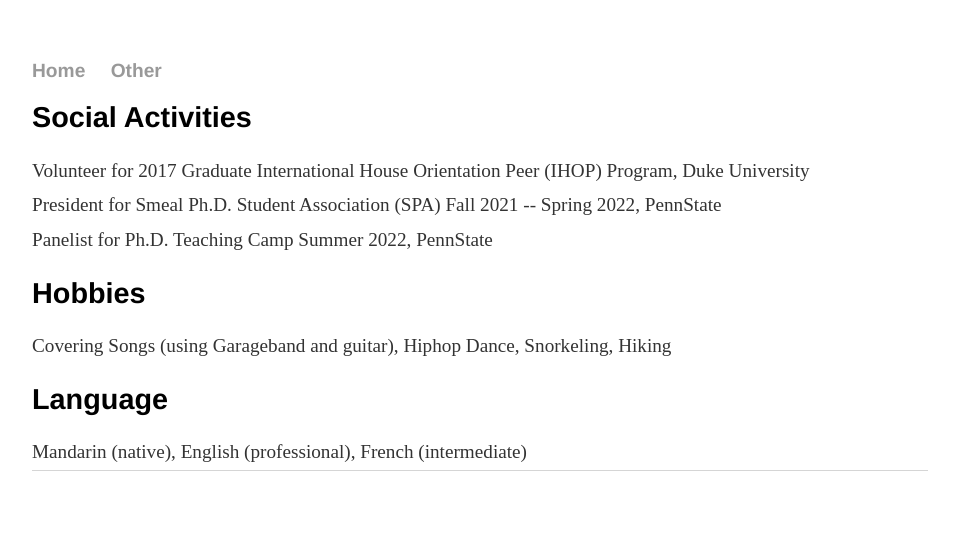
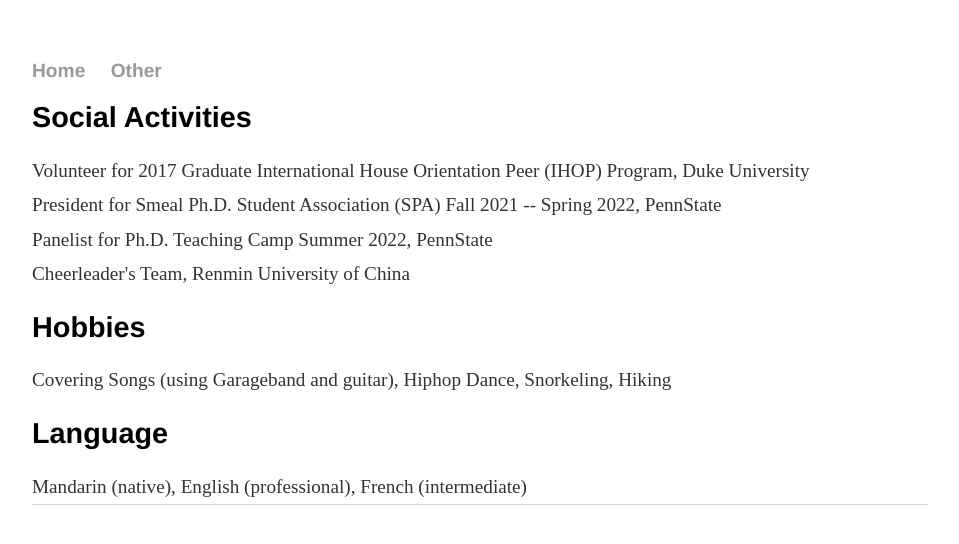
Before and after one commit to yinshi-gao/yinshi-gao.github.io, a Jekyll site: the page built from other/index.html, in a window 1280 px wide. Shown: the top 544 px of the page, without its empty margins (160-1119 px from the left). Built offline with Jekyll 4.4.1, drawn with Linux system fonts in a browser that asks for light colours.

Commit message:
Update index.html

```diff
--- a/other/index.html
+++ b/other/index.html
@@ -9,6 +9,8 @@ title: Yinshi (Agnes) Gao's Personal Page - Other
 	<p2>President for Smeal Ph.D. Student Association (SPA) Fall 2021 -- Spring 2022, PennState </p2>
 	<br>
 	<p2>Panelist for Ph.D. Teaching Camp Summer 2022, PennState </p2>
+	<br>
+	<p2>Cheerleader's Team, Renmin University of China</p2>
 	<h1>Hobbies</h1>
 	<p2> Covering Songs (using Garageband and guitar), Hiphop Dance, Snorkeling, Hiking </p2>
 	<h1> Language </h1>
```
